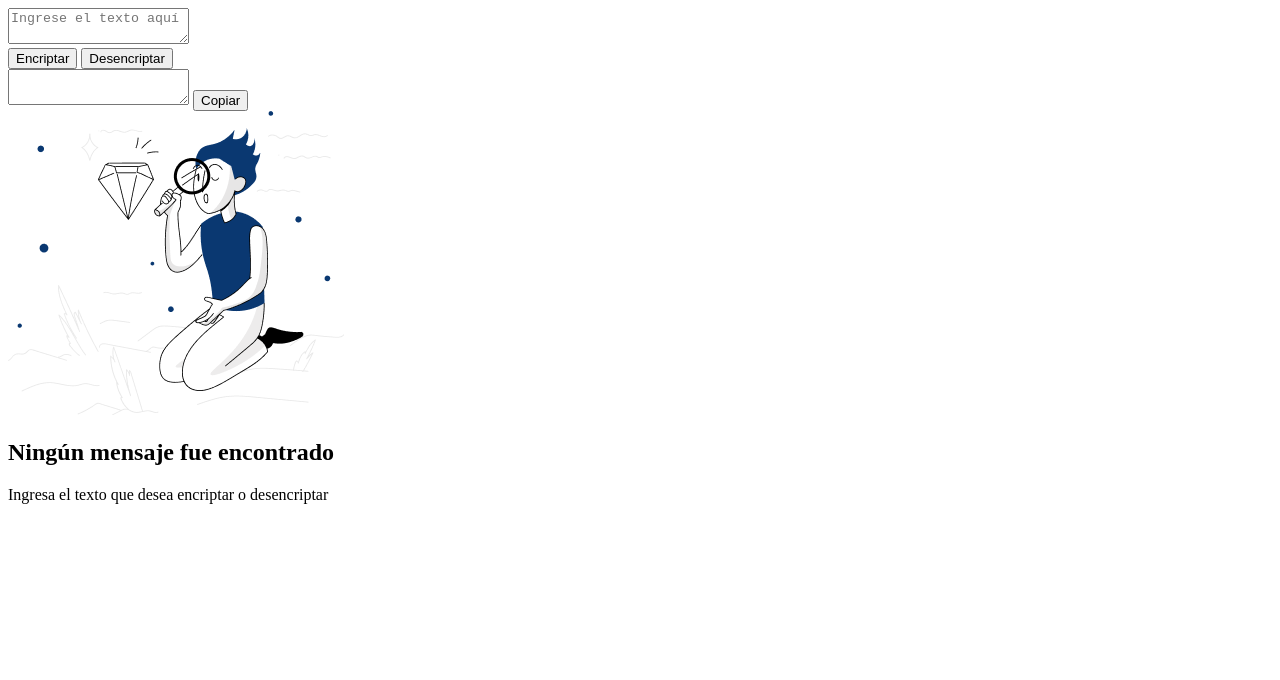
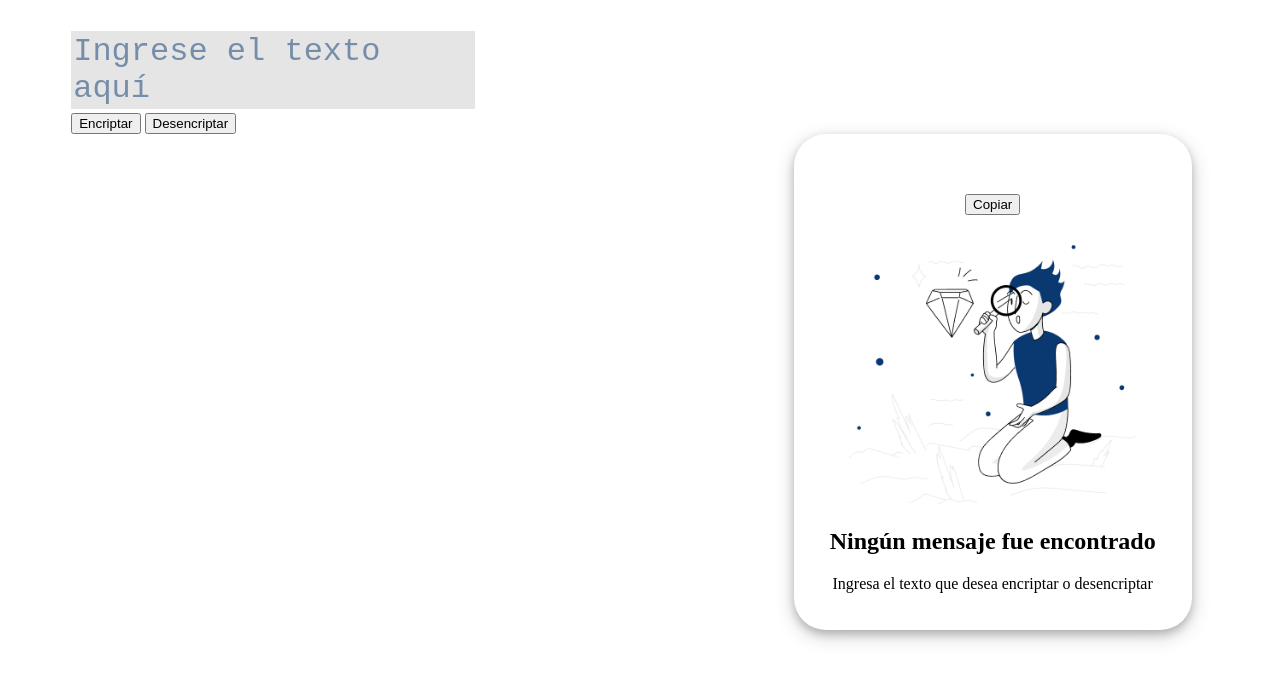
Before and after one commit to LTellez25/alura-encriptador-lorenzo-tellez, a plain HTML site: page index.html in a window 1280 px wide. Drawn offline with Linux system fonts and the light colour scheme.

Commit message:
Área para mostrar el texto encriptado/desencriptado.

```diff
--- a/index.html
+++ b/index.html
@@ -4,23 +4,24 @@
     <meta charset="UTF-8">
     <meta name="viewport" content="width=device-width, initial-scale=1.0">
     <title>Encriptador Alura - Lorenzo Téllez</title>
+    <link rel="stylesheet" href="styles/style.css">
 </head>
 <body>
     <header>
 
     </header>
-    <main>
-        <textarea name="text" id="texto_usuario" placeholder="Ingrese el texto aquí"></textarea>
-    </main>
+    <main class="principal">
+        <textarea name="text" id="texto_usuario" class="texto_usuario" placeholder="Ingrese el texto aquí"></textarea>
 
         <section>
             <input type="submit" value="Encriptar">
             <input type="submit" value="Desencriptar">
         </section>
 
-    <div>
-        <section>
-            <textarea name="text" id="texto_resultado"></textarea>
+        <div class="resultado" id="resultado">
+
+            <section class="resultado_mensaje" id="resultado_mensaje">
+                <textarea name="text" id="texto_resultado" cols="50" rows="12"></textarea>
                 <input type="submit" value="Copiar" class="copiar" id="copiar">
             </section>
 
@@ -29,6 +30,10 @@
                 <h2 id="mensaje_inicial">Ningún mensaje fue encontrado</h2>
                 <p id="mensaje_inicial_2">Ingresa el texto que desea encriptar o desencriptar</p>
             </section>
+
         </div>
+    </main>
+
+
 </body>
 </html>
--- /dev/null
+++ b/styles/style.css
@@ -0,0 +1,94 @@
+/* Variables CSS para colores */
+:root {
+    --textArea: #13265C;
+    --backgroundTexto: #E5E5E5;
+    --colorPlaceHolder: #0A3871;
+    --backgroundResultado: #FFFFFF;
+}
+
+/* Estilo principal, define el ancho y centrado del contenedor principal */
+.principal {
+    width: 90%;
+    margin: auto;
+}
+
+/* Estilos para el área de texto del usuario */
+.texto_usuario {
+    height: 50%;
+    margin: 2% auto 0;
+    display: inline-block;
+    font-size: 32px;
+    color: var(--textArea);
+    border: none;
+    background-color: var(--backgroundTexto);
+    resize: none;
+    transition: 1; /* Debería ser transition: 1s para indicar segundos */
+}
+
+/* Elimina el borde al enfocarse en el textarea */
+textarea:focus {
+    outline: none !important;
+}
+
+/* Estilo para el texto de los placeholders */
+::placeholder {
+    color: var(--colorPlaceHolder);
+    opacity: 0.5;
+}
+
+/* Estilos para la sección de resultados */
+.resultado {
+    float: right;
+    background-color: var(--backgroundResultado);
+    text-align: center;
+    width: 35%;
+    height: 90%;
+    vertical-align: top;
+    margin: 0 1.5%;
+    padding: 30px 20px;
+    box-sizing: border-box;
+    border-radius: 32px;
+    box-shadow: 0 4px 8px 0 #00000033, 0 6px 20px 0 #00000030;
+}
+
+/* Estilos para la imagen dentro del contenedor de resultados */
+#muñeco {
+    visibility: visible;
+    user-select: none; /* Elimina la selección de texto en varias versiones de navegadores */
+}
+
+/* Ajusta el tamaño de la imagen dentro del contenedor de resultados */
+.resultado img {
+    width: 80%;
+}
+
+/* Estilo para el mensaje de resultado */
+#resultado_mensaje {
+    padding: 30px 20px;
+}
+
+/* Estilos para el texto del resultado */
+#texto_resultado {
+    width: 100%;
+    height: 90%;
+    font-size: 24px;
+    color: #808080;
+    text-align: left;
+    visibility: visible;
+    background-color: var(--backgroundResultado);
+    display: none;
+}
+
+/* Estilo para el mensaje inicial */
+#mensaje_inicial {
+    visibility: visible;
+    font-size: 24px;
+    font-weight: bold;
+}
+
+/* Estilo para el segundo mensaje inicial */
+#mensaje_inicial_2 {
+    visibility: visible;
+    margin: 2%;
+    font-size: 16px;
+}
```
Also changed, not shown: script.js (added, +11 -0 lines). Lines whose indentation alone changed are shown as unchanged.
